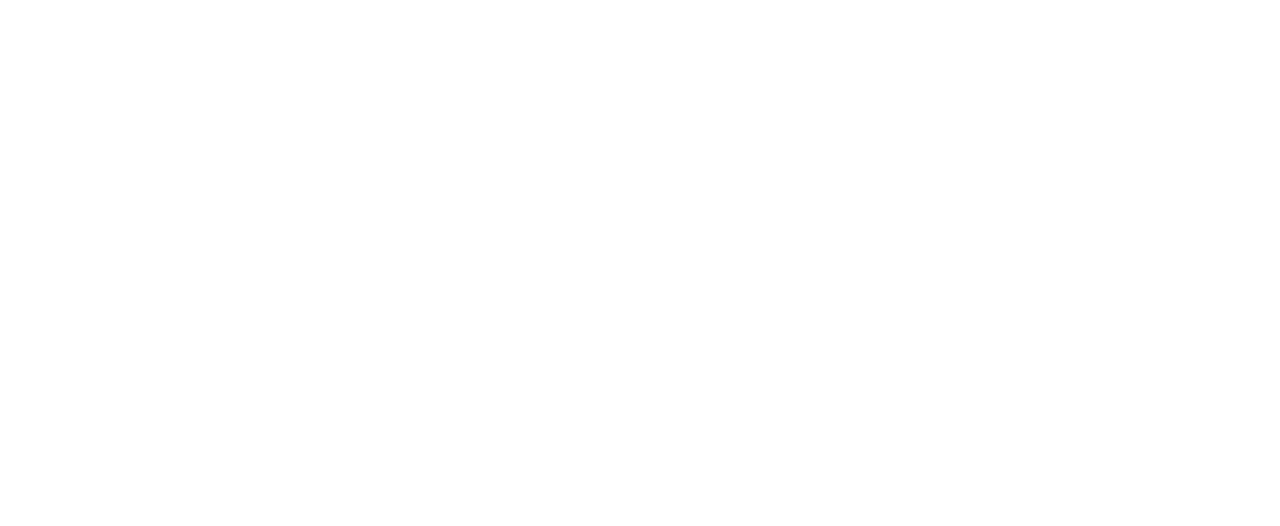
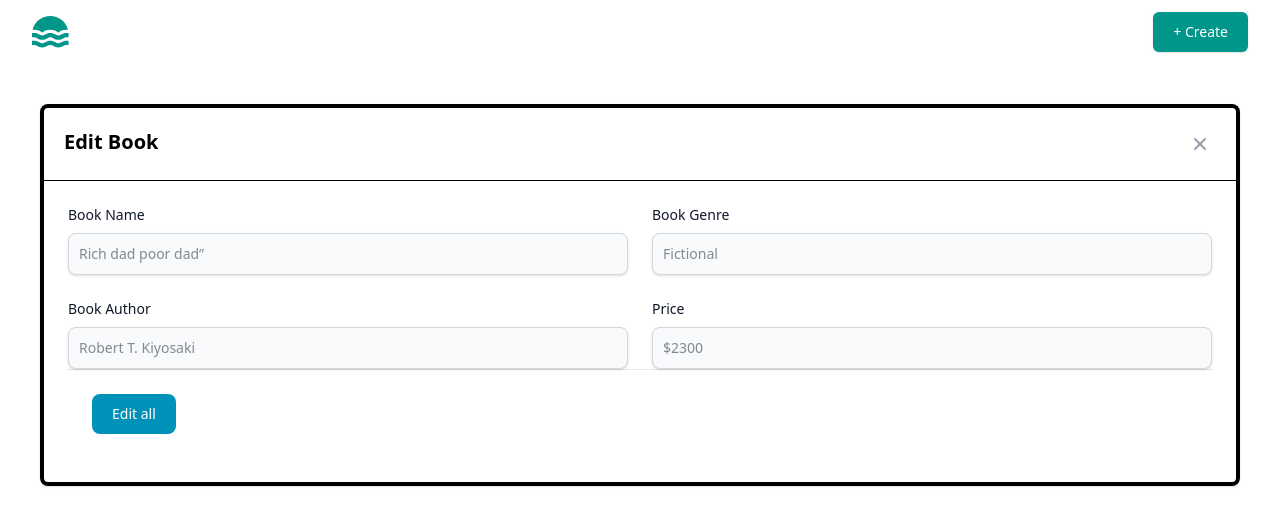
Before and after one commit to maheshbasnet089/frontendForBackendSaas, a React (Vite) app: page /edit-page/1 in a window 1280 px wide. Before the commit this address had no page. Shown: the top 526 px of the page. Built offline with nearby package versions, Linux system fonts and the light colour scheme; no server answers.

Commit message:
edit page

```diff
--- a/src/App.jsx
+++ b/src/App.jsx
@@ -11,7 +11,7 @@
       <Route path="/" element={<HomePage />} />
       <Route path="/single-page/:id" element={<SinglePage />} />
       <Route path="/create-page" element={<CreatePage />} />
-      <Route path="/edit-page" element={<EditPage />} />
+      <Route path="/edit-page/:id" element={<EditPage />} />
     </Routes>
     </BrowserRouter>
   )
--- /dev/null
+++ b/src/components/Form.jsx
@@ -0,0 +1,64 @@
+
+
+
+function Form({type}){
+
+    return(
+        <div className="bg-white border border-4 rounded-lg shadow relative m-10">
+        <div className="flex items-start justify-between p-5 border-b rounded-t">
+          <h3 className="text-xl font-semibold">
+
+            {type == "create-page" ? "Create" : "Edit"} Book
+          </h3>
+          <button type="button" className="text-gray-400 bg-transparent hover:bg-gray-200 hover:text-gray-900 rounded-lg text-sm p-1.5 ml-auto inline-flex items-center" data-modal-toggle="product-modal">
+            <svg className="w-5 h-5" fill="currentColor" viewBox="0 0 20 20" xmlns="http://www.w3.org/2000/svg"><path fillRule="evenodd" d="M4.293 4.293a1 1 0 011.414 0L10 8.586l4.293-4.293a1 1 0 111.414 1.414L11.414 10l4.293 4.293a1 1 0 01-1.414 1.414L10 11.414l-4.293 4.293a1 1 0 01-1.414-1.414L8.586 10 4.293 5.707a1 1 0 010-1.414z" clipRule="evenodd" /></svg>
+          </button>
+        </div>
+        <div className="p-6 space-y-6">
+          <form >
+            <div className="grid grid-cols-6 gap-6">
+              <div className="col-span-6 sm:col-span-3">
+                <label htmlFor="product-name" className="text-sm font-medium text-gray-900 block mb-2">Book Name</label>
+                <input type="text" name="bookName" id="product-name" className="shadow-sm bg-gray-50 border border-gray-300 text-gray-900 sm:text-sm rounded-lg focus:ring-cyan-600 focus:border-cyan-600 block w-full p-2.5" placeholder="Rich dad poor dad”" required />
+              </div>
+              <div className="col-span-6 sm:col-span-3">
+                <label htmlFor="category" className="text-sm font-medium text-gray-900 block mb-2">Book Genre</label>
+                <input type="text" name="bookGenre" id="category" className="shadow-sm bg-gray-50 border border-gray-300 text-gray-900 sm:text-sm rounded-lg focus:ring-cyan-600 focus:border-cyan-600 block w-full p-2.5" placeholder="Fictional" required />
+              </div>
+              <div className="col-span-6 sm:col-span-3">
+                <label htmlFor="brand" className="text-sm font-medium text-gray-900 block mb-2">{type =="create-page" ? "Create Book Author" : "Edit book author"}</label>
+                <input type="text" name="bookAuthor" id="brand" className="shadow-sm bg-gray-50 border border-gray-300 text-gray-900 sm:text-sm rounded-lg focus:ring-cyan-600 focus:border-cyan-600 block w-full p-2.5" placeholder="Robert T. Kiyosaki" required />
+              </div>
+              {
+                type =="create-page" && (
+                    <div className="col-span-6 sm:col-span-3">
+                    <label htmlFor="price" className="text-sm font-medium text-gray-900 block mb-2">Price</label>
+                    <input type="number" name="bookPrice" id="price" className="shadow-sm bg-gray-50 border border-gray-300 text-gray-900 sm:text-sm rounded-lg focus:ring-cyan-600 focus:border-cyan-600 block w-full p-2.5" placeholder="$2300" required />
+                  </div>
+                )
+              }
+
+              {/* {
+                type =="create-page" ? (
+                    <p>Create page ho</p>
+                ) : type == "edit-page" ? (
+                    <p>Edit page ho</p>
+                ): type == "login-page" ? (
+                    <p>Login page hoo</p>
+                ) : type="reset-password" (
+                    <p>Register page ho</p>
+                )
+              } */}
+
+            </div>
+            <div className="p-6 border-t border-gray-200 rounded-b">
+          <button className="text-white bg-cyan-600 hover:bg-cyan-700 focus:ring-4 focus:ring-cyan-200 font-medium rounded-lg text-sm px-5 py-2.5 text-center" type="submit" >Save all</button>
+        </div>
+          </form>
+        </div>
+
+      </div>
+    )
+}
+
+export default Form
--- a/src/pages/CreatePage.jsx
+++ b/src/pages/CreatePage.jsx
@@ -61,7 +61,7 @@
     </button>
   </div>
   <div className="p-6 space-y-6">
-    <form onSubmit={submitData}>
+    <form>
       <div className="grid grid-cols-6 gap-6">
         <div className="col-span-6 sm:col-span-3">
           <label htmlFor="product-name" className="text-sm font-medium text-gray-900 block mb-2">Book Name</label>
--- a/src/pages/EditPage.jsx
+++ b/src/pages/EditPage.jsx
@@ -1,9 +1,77 @@
+import { useParams } from "react-router-dom"
+import Form from "../components/Form"
 import Navbar from "../components/Navbar"
+import { useEffect, useState } from "react"
+import axios from "axios"
 
 
 function EditPage(){
+    const {id} = useParams()
+    const [book,setBook] = useState({})
+    const fetchBook = async ()=>{
+       const response = await axios.get("http://localhost:4000/api/books/" + id)
+       setBook(response.data.datas)// response.data.hello
+    }
+    useEffect(()=>{
+        fetchBook()
+    },[])
+    const handleChange = (event)=>{
+        let {name,value} = event.target
+        setBook({
+            ...book,
+            [name] : value
+        })
+    }
+    console.log(book,"Book hooo")
+    const editBook = async (event)=>{
+        event.preventDefault()
+        const response = await axios.patch("http://localhost:4000/api/books/" + id,book)
+        if(response.status == 200){
+            alert("Edited successfully")
+        }else{
+            alert("Something went wrong")
+        }
+    }
     return(
+        <>
        <Navbar />
+       <div className="bg-white border border-4 rounded-lg shadow relative m-10">
+  <div className="flex items-start justify-between p-5 border-b rounded-t">
+    <h3 className="text-xl font-semibold">
+      Edit Book
+    </h3>
+    <button type="button" className="text-gray-400 bg-transparent hover:bg-gray-200 hover:text-gray-900 rounded-lg text-sm p-1.5 ml-auto inline-flex items-center" data-modal-toggle="product-modal">
+      <svg className="w-5 h-5" fill="currentColor" viewBox="0 0 20 20" xmlns="http://www.w3.org/2000/svg"><path fillRule="evenodd" d="M4.293 4.293a1 1 0 011.414 0L10 8.586l4.293-4.293a1 1 0 111.414 1.414L11.414 10l4.293 4.293a1 1 0 01-1.414 1.414L10 11.414l-4.293 4.293a1 1 0 01-1.414-1.414L8.586 10 4.293 5.707a1 1 0 010-1.414z" clipRule="evenodd" /></svg>
+    </button>
+  </div>
+  <div className="p-6 space-y-6">
+    <form onSubmit={editBook}>
+      <div className="grid grid-cols-6 gap-6">
+        <div className="col-span-6 sm:col-span-3">
+          <label htmlFor="product-name" className="text-sm font-medium text-gray-900 block mb-2">Book Name</label>
+          <input onChange={handleChange} value={book.bookName} type="text"  name="bookName" id="product-name" className="shadow-sm bg-gray-50 border border-gray-300 text-gray-900 sm:text-sm rounded-lg focus:ring-cyan-600 focus:border-cyan-600 block w-full p-2.5" placeholder="Rich dad poor dad”" required />
+        </div>
+        <div className="col-span-6 sm:col-span-3">
+          <label htmlFor="category" className="text-sm font-medium text-gray-900 block mb-2">Book Genre</label>
+          <input onChange={handleChange} value={book.bookGenre} type="text" name="bookGenre" id="category" className="shadow-sm bg-gray-50 border border-gray-300 text-gray-900 sm:text-sm rounded-lg focus:ring-cyan-600 focus:border-cyan-600 block w-full p-2.5" placeholder="Fictional" required />
+        </div>
+        <div className="col-span-6 sm:col-span-3">
+          <label htmlFor="brand" className="text-sm font-medium text-gray-900 block mb-2">Book Author</label>
+          <input onChange={handleChange} value={book.bookAuthor} type="text" name="bookAuthor" id="brand" className="shadow-sm bg-gray-50 border border-gray-300 text-gray-900 sm:text-sm rounded-lg focus:ring-cyan-600 focus:border-cyan-600 block w-full p-2.5" placeholder="Robert T. Kiyosaki" required />
+        </div>
+        <div className="col-span-6 sm:col-span-3">
+          <label htmlFor="price" className="text-sm font-medium text-gray-900 block mb-2">Price</label>
+          <input onChange={handleChange} value={book.price}  type="number" name="price" id="price" className="shadow-sm bg-gray-50 border border-gray-300 text-gray-900 sm:text-sm rounded-lg focus:ring-cyan-600 focus:border-cyan-600 block w-full p-2.5" placeholder="$2300" required />
+        </div>
+      </div>
+      <div className="p-6 border-t border-gray-200 rounded-b">
+    <button className="text-white bg-cyan-600 hover:bg-cyan-700 focus:ring-4 focus:ring-cyan-200 font-medium rounded-lg text-sm px-5 py-2.5 text-center" type="submit" >Edit all</button>
+  </div>
+    </form>
+  </div>
+
+</div>
+        </>
     )
 }
 
--- a/src/pages/SinglePage.jsx
+++ b/src/pages/SinglePage.jsx
@@ -1,5 +1,5 @@
 
-import {  useNavigate, useParams } from "react-router-dom"
+import {  Link, useNavigate, useParams } from "react-router-dom"
 import Navbar from "../components/Navbar"
 import axios from "axios"
 import { useEffect, useState } from "react"
@@ -34,8 +34,9 @@
         <h1>{book.bookName}</h1>
         <p>{book.price}</p>
         <p>{book.bookAuthor}</p>
-        {/* <button onClick={deleteBook}>Delete Me</button> */}
-        <Button deleteFunctionHo={deleteBook} />
+        <button onClick={deleteBook}>Delete Me</button>
+        <Link to={`/edit-page/${book.id}`}><button>Edit Me</button></Link>
+
         </>
     )
 }
```
